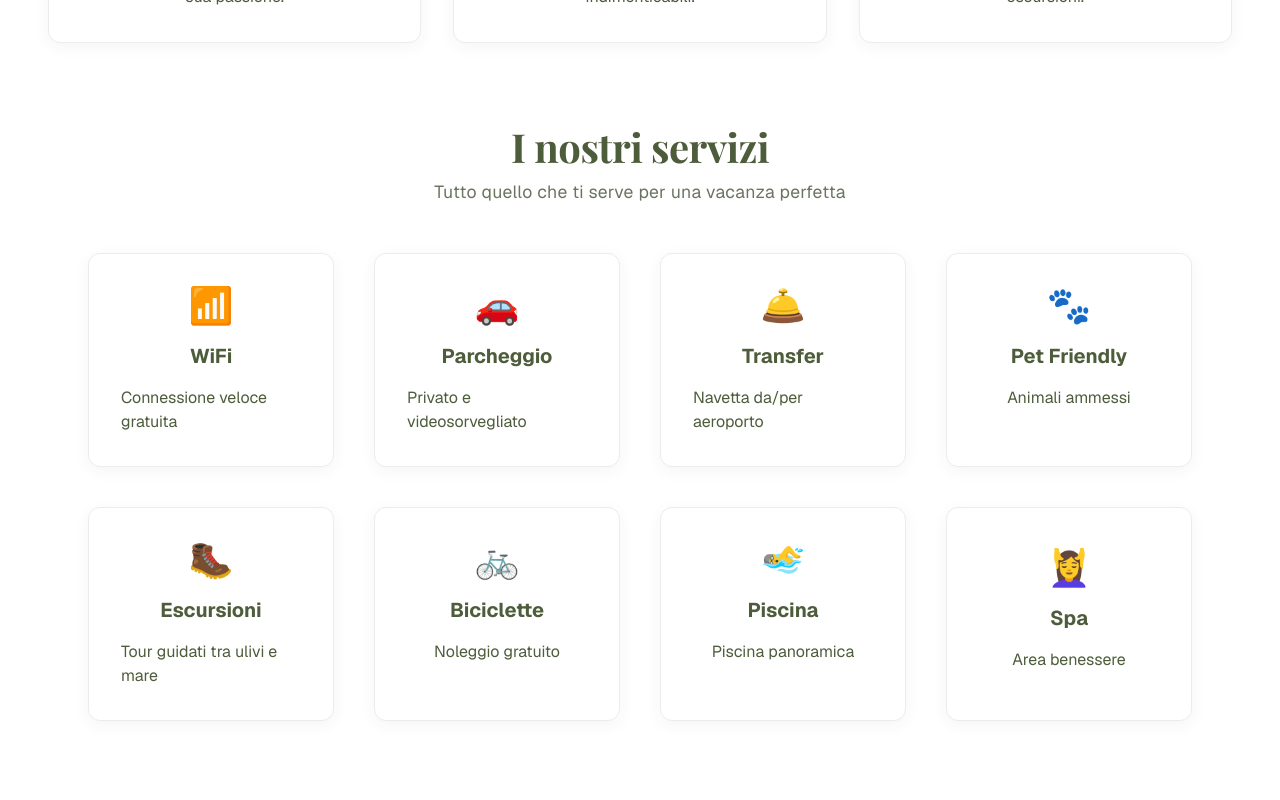
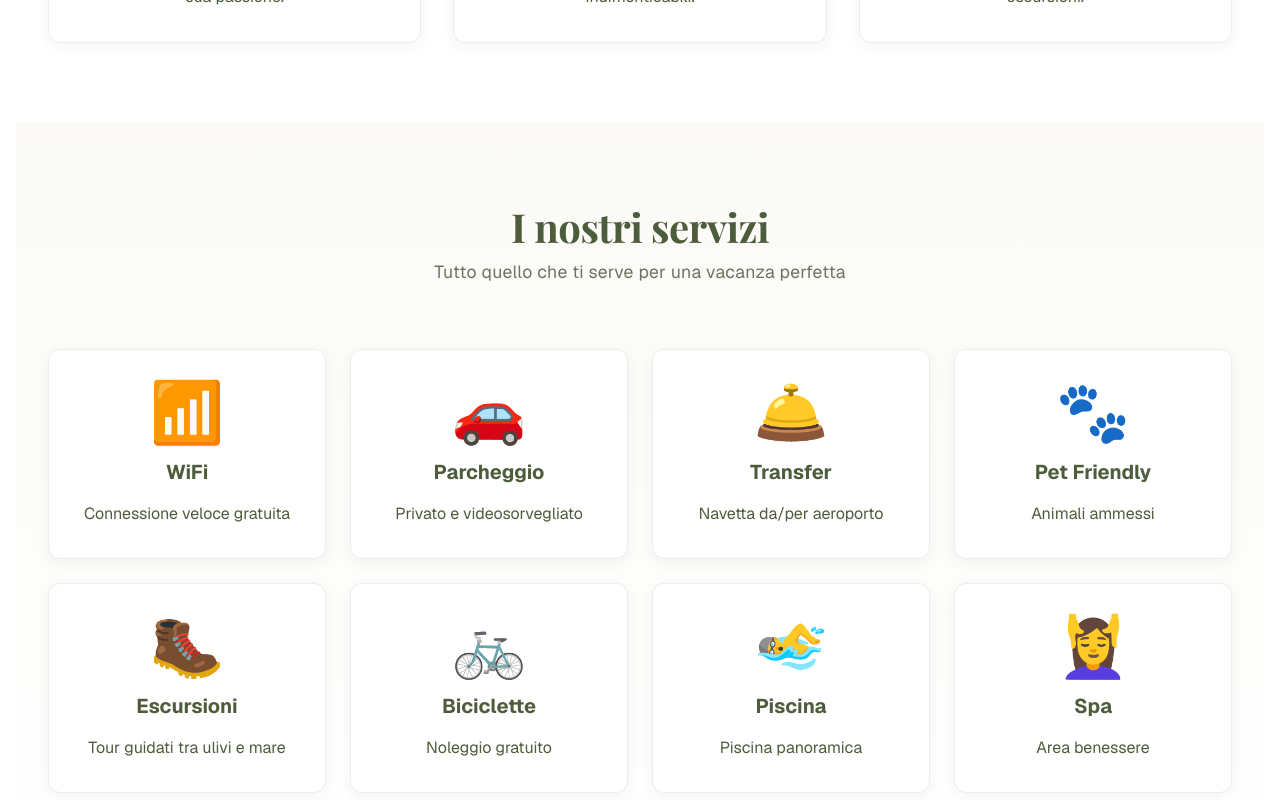
Before and after one commit to Gianluca93m/b-bSito, a Next.js app: page / in a window 1280 px wide. Shown: the part 4220-5020 px from the top of the page. Built offline with nearby package versions, Linux system fonts and the light colour scheme.

Commit message:
completionId: cgen-bc95a83b446b4d23881e8ca73e943ed0
cgen-bc95a83b446b4d23881e8ca73e943ed0

```diff
--- a/app/page.tsx
+++ b/app/page.tsx
@@ -499,51 +499,53 @@ export default function Home() {
         </section>
 
         {/* Servizi */}
-        <section className="w-full max-w-6xl mx-auto mb-24 px-6">
-          <div className="text-center mb-12">
+        <section className="w-full bg-gradient-to-b from-[#fbfaf6] to-white py-16 sm:py-20 mb-0">
+          <div className="max-w-7xl mx-auto px-4 sm:px-6 lg:px-8">
+            <div className="text-center mb-12 sm:mb-16">
               <h2 className="section-title">I nostri servizi</h2>
               <p className="section-subtitle">Tutto quello che ti serve per una vacanza perfetta</p>
             </div>
-          <div className="grid grid-cols-2 md:grid-cols-4 gap-10">
-            <div className="card p-8 flex flex-col items-center gap-4 min-h-[180px]">
-              <span className="text-4xl text-[#bfae82]">📶</span>
-              <span className="font-bold text-[#4d5c3a] text-xl">WiFi</span>
-              <span className="text-base text-[#4d5c3a]">Connessione veloce gratuita</span>
+            <div className="grid grid-cols-2 lg:grid-cols-4 gap-4 sm:gap-6">
+              <div className="card p-6 sm:p-8 flex flex-col items-center gap-4 transform transition-all duration-300 hover:scale-110 hover:shadow-xl">
+                <span className="text-5xl sm:text-6xl">📶</span>
+                <span className="font-bold text-[#4d5c3a] text-lg sm:text-xl">WiFi</span>
+                <span className="text-sm sm:text-base text-[#4d5c3a] text-center">Connessione veloce gratuita</span>
               </div>
-            <div className="card p-8 flex flex-col items-center gap-4 min-h-[180px]">
-              <span className="text-4xl text-[#bfae82]">🚗</span>
-              <span className="font-bold text-[#4d5c3a] text-xl">Parcheggio</span>
-              <span className="text-base text-[#4d5c3a]">Privato e videosorvegliato</span>
+              <div className="card p-6 sm:p-8 flex flex-col items-center gap-4 transform transition-all duration-300 hover:scale-110 hover:shadow-xl">
+                <span className="text-5xl sm:text-6xl">🚗</span>
+                <span className="font-bold text-[#4d5c3a] text-lg sm:text-xl">Parcheggio</span>
+                <span className="text-sm sm:text-base text-[#4d5c3a] text-center">Privato e videosorvegliato</span>
               </div>
-            <div className="card p-8 flex flex-col items-center gap-4 min-h-[180px]">
-              <span className="text-4xl text-[#bfae82]">🛎️</span>
-              <span className="font-bold text-[#4d5c3a] text-xl">Transfer</span>
-              <span className="text-base text-[#4d5c3a]">Navetta da/per aeroporto</span>
+              <div className="card p-6 sm:p-8 flex flex-col items-center gap-4 transform transition-all duration-300 hover:scale-110 hover:shadow-xl">
+                <span className="text-5xl sm:text-6xl">🛎️</span>
+                <span className="font-bold text-[#4d5c3a] text-lg sm:text-xl">Transfer</span>
+                <span className="text-sm sm:text-base text-[#4d5c3a] text-center">Navetta da/per aeroporto</span>
               </div>
-            <div className="card p-8 flex flex-col items-center gap-4 min-h-[180px]">
-              <span className="text-4xl text-[#bfae82]">🐾</span>
-              <span className="font-bold text-[#4d5c3a] text-xl">Pet Friendly</span>
-              <span className="text-base text-[#4d5c3a]">Animali ammessi</span>
+              <div className="card p-6 sm:p-8 flex flex-col items-center gap-4 transform transition-all duration-300 hover:scale-110 hover:shadow-xl">
+                <span className="text-5xl sm:text-6xl">🐾</span>
+                <span className="font-bold text-[#4d5c3a] text-lg sm:text-xl">Pet Friendly</span>
+                <span className="text-sm sm:text-base text-[#4d5c3a] text-center">Animali ammessi</span>
               </div>
-            <div className="card p-8 flex flex-col items-center gap-4 min-h-[180px]">
-              <span className="text-4xl text-[#bfae82]">🥾</span>
-              <span className="font-bold text-[#4d5c3a] text-xl">Escursioni</span>
-              <span className="text-base text-[#4d5c3a]">Tour guidati tra ulivi e mare</span>
+              <div className="card p-6 sm:p-8 flex flex-col items-center gap-4 transform transition-all duration-300 hover:scale-110 hover:shadow-xl">
+                <span className="text-5xl sm:text-6xl">🥾</span>
+                <span className="font-bold text-[#4d5c3a] text-lg sm:text-xl">Escursioni</span>
+                <span className="text-sm sm:text-base text-[#4d5c3a] text-center">Tour guidati tra ulivi e mare</span>
               </div>
-            <div className="card p-8 flex flex-col items-center gap-4 min-h-[180px]">
-              <span className="text-4xl text-[#bfae82]">🚲</span>
-              <span className="font-bold text-[#4d5c3a] text-xl">Biciclette</span>
-              <span className="text-base text-[#4d5c3a]">Noleggio gratuito</span>
+              <div className="card p-6 sm:p-8 flex flex-col items-center gap-4 transform transition-all duration-300 hover:scale-110 hover:shadow-xl">
+                <span className="text-5xl sm:text-6xl">🚲</span>
+                <span className="font-bold text-[#4d5c3a] text-lg sm:text-xl">Biciclette</span>
+                <span className="text-sm sm:text-base text-[#4d5c3a] text-center">Noleggio gratuito</span>
               </div>
-            <div className="card p-8 flex flex-col items-center gap-4 min-h-[180px]">
-              <span className="text-4xl text-[#bfae82]">🏊‍♂️</span>
-              <span className="font-bold text-[#4d5c3a] text-xl">Piscina</span>
-              <span className="text-base text-[#4d5c3a]">Piscina panoramica</span>
+              <div className="card p-6 sm:p-8 flex flex-col items-center gap-4 transform transition-all duration-300 hover:scale-110 hover:shadow-xl">
+                <span className="text-5xl sm:text-6xl">🏊‍♂️</span>
+                <span className="font-bold text-[#4d5c3a] text-lg sm:text-xl">Piscina</span>
+                <span className="text-sm sm:text-base text-[#4d5c3a] text-center">Piscina panoramica</span>
               </div>
-            <div className="card p-10 flex flex-col items-center gap-4 min-h-[180px]">
-              <span className="text-4xl text-[#bfae82]">💆‍♀️</span>
-              <span className="font-bold text-[#4d5c3a] text-xl">Spa</span>
-              <span className="text-base text-[#4d5c3a]">Area benessere</span>
+              <div className="card p-6 sm:p-8 flex flex-col items-center gap-4 transform transition-all duration-300 hover:scale-110 hover:shadow-xl">
+                <span className="text-5xl sm:text-6xl">💆‍♀️</span>
+                <span className="font-bold text-[#4d5c3a] text-lg sm:text-xl">Spa</span>
+                <span className="text-sm sm:text-base text-[#4d5c3a] text-center">Area benessere</span>
+              </div>
             </div>
           </div>
         </section>
```
Lines whose indentation alone changed are shown as unchanged.
